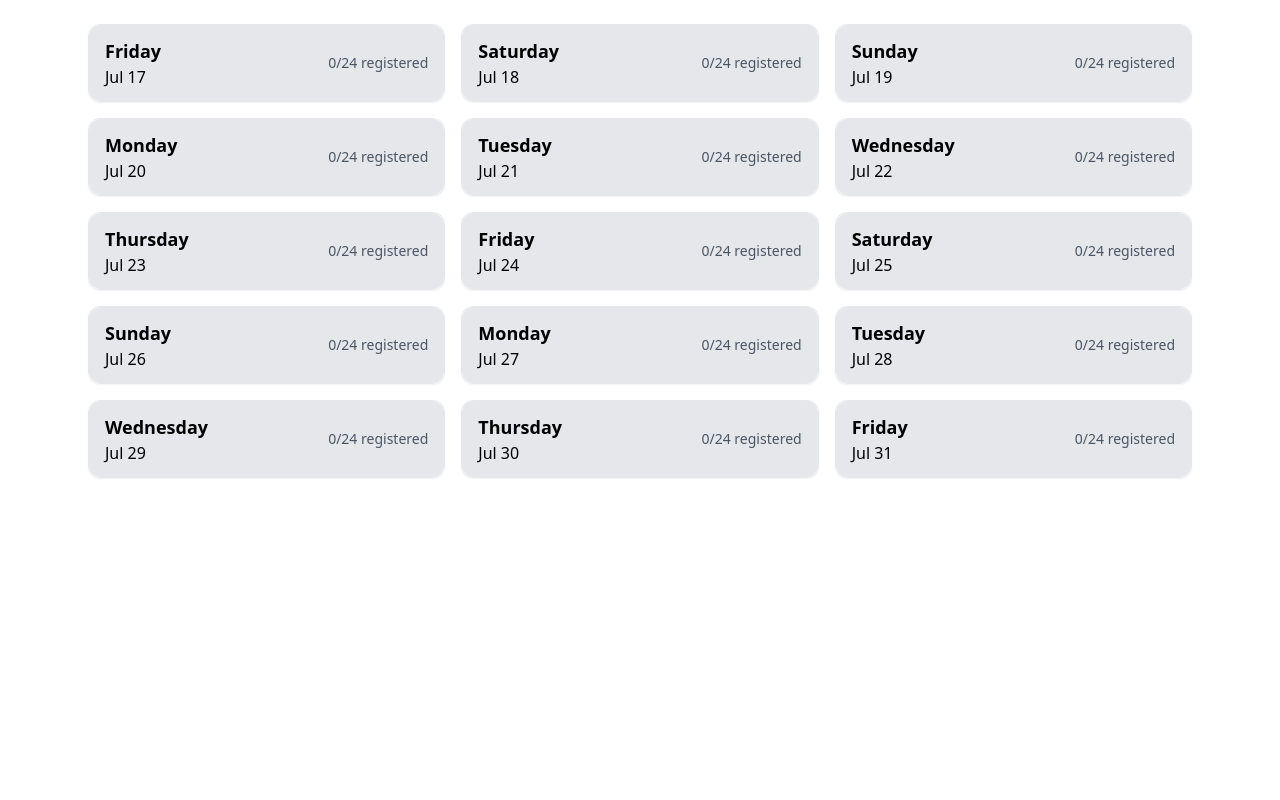
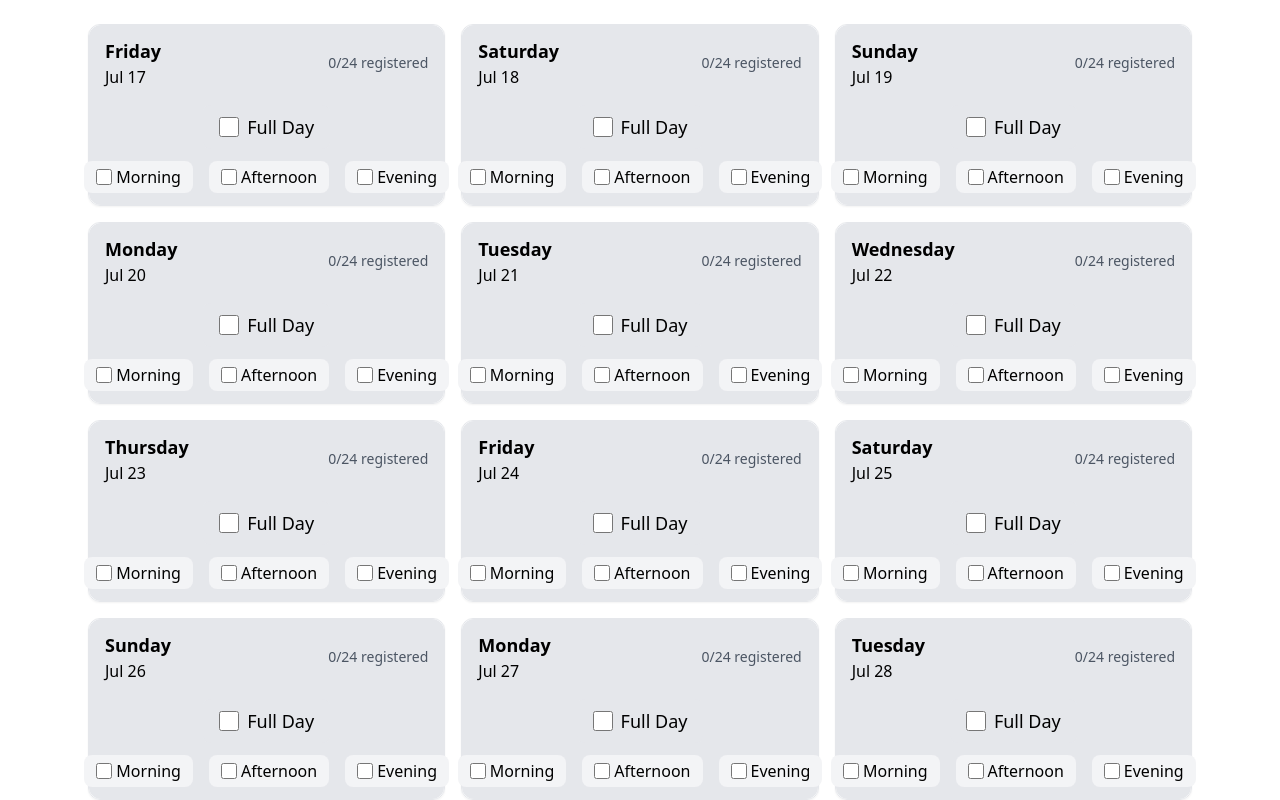
Before and after one commit to jazzorpheus/jof-scheduler, a React (Vite) app: page / in a window 1280 px wide. Shown: the top 800 px of the page. Built offline with nearby package versions, Linux system fonts and the light colour scheme.

Commit message:
add time window selection: Full Day, Morning, Afternoon, Evening

```diff
--- a/src/App.jsx
+++ b/src/App.jsx
@@ -24,7 +24,10 @@ export default function App() {
   const [registeredSlots, setRegisteredSlots] = useState({});
 
   const handleRegister = (slotId) => {
-    setRegisteredSlots((prev) => ({ ...prev, [slotId]: true }));
+    setRegisteredSlots((prev) => ({
+      ...prev,
+      [slotId]: !prev[slotId], // toggle registration
+    }));
   };
 
   return (
--- a/src/components/DayCard.jsx
+++ b/src/components/DayCard.jsx
@@ -5,9 +5,8 @@ import { useState } from "react";
 import Modal from "./Modal";
 
 // Icons
-import { Info, Check } from "lucide-react";
+import { Info, Check, X } from "lucide-react";
 
-// DayCard Component
 export default function DayCard({
   day,
   timeslots,
@@ -25,6 +24,47 @@ export default function DayCard({
     month: "short",
   });
 
+  // --- Helpers ---
+  const getHour = (slot) => new Date(slot.datetime).getHours();
+
+  const windows = {
+    morning: timeslots.filter((s) => getHour(s) >= 6 && getHour(s) <= 11),
+    afternoon: timeslots.filter((s) => getHour(s) >= 12 && getHour(s) <= 17),
+    evening: timeslots.filter((s) => getHour(s) >= 18 && getHour(s) <= 23),
+    fullday: timeslots,
+  };
+
+  // Compute checkbox states from current registeredSlots
+  const morningChecked = windows.morning.every(
+    (s) => registeredSlots[s.timeslotId]
+  );
+  const afternoonChecked = windows.afternoon.every(
+    (s) => registeredSlots[s.timeslotId]
+  );
+  const eveningChecked = windows.evening.every(
+    (s) => registeredSlots[s.timeslotId]
+  );
+  const fullDayChecked = windows.fullday.every(
+    (s) => registeredSlots[s.timeslotId]
+  );
+
+  // Toggle slots in a window
+  const toggleWindow = (window, checked) => {
+    windows[window].forEach((slot) => {
+      const isRegistered = registeredSlots[slot.timeslotId];
+      if (checked && !isRegistered) onRegister(slot.timeslotId);
+      if (!checked && isRegistered) onRegister(slot.timeslotId);
+    });
+  };
+
+  const handleFullDayChange = (e) => toggleWindow("fullday", e.target.checked);
+  const handlePartDayChange = (window, e) =>
+    toggleWindow(window, e.target.checked);
+
+  const handleSlotDeregister = (slot) => {
+    if (registeredSlots[slot.timeslotId]) onRegister(slot.timeslotId);
+  };
+
   const registeredCount = timeslots.filter(
     (slot) => registeredSlots[slot.timeslotId]
   ).length;
@@ -36,18 +76,63 @@ export default function DayCard({
       }`}
     >
       {/* Day header */}
-      <button
+      <div
+        className="px-4 py-3 bg-gray-200 rounded-xl flex flex-col gap-2 cursor-pointer hover:bg-gray-300 transition-colors"
         onClick={() => setOpen(!open)}
-        className="w-full px-4 py-3 bg-gray-200 hover:bg-gray-300 rounded-xl flex justify-between items-center"
       >
-        <div>
-          <p className="text-lg font-semibold">{dayOfWeek}</p>
-          <p className="text-md text-left">{dayOfMonth}</p>
+        {/* Expand/collapse text + registered count */}
+        <div className="flex justify-between items-center">
+          <div>
+            <p className="text-lg font-semibold">{dayOfWeek}</p>
+            <p className="text-md">{dayOfMonth}</p>
+          </div>
+          <div className="text-sm text-gray-600 whitespace-nowrap ml-2">
+            {registeredCount}/{timeslots.length} registered
+          </div>
         </div>
-        <div className="text-sm text-gray-600">
-          {registeredCount}/{timeslots.length} registered
+
+        {/* Bulk checkboxes */}
+        <div className="flex flex-col items-center gap-2 mt-2">
+          {/* Full Day */}
+          <label
+            className="flex items-center gap-2 px-4 py-2 text-lg font-medium bg-gray-200 rounded-lg hover:bg-gray-400"
+            onClick={(e) => e.stopPropagation()}
+          >
+            <input
+              type="checkbox"
+              checked={fullDayChecked}
+              onChange={handleFullDayChange}
+              className="w-5 h-5"
+            />
+            Full Day
+          </label>
+
+          {/* Part-day checkboxes */}
+          <div className="flex gap-4 mt-1">
+            {["morning", "afternoon", "evening"].map((w) => (
+              <label
+                key={w}
+                className="flex items-center gap-1 px-3 py-1 bg-gray-100 rounded-lg hover:bg-gray-200"
+                onClick={(e) => e.stopPropagation()}
+              >
+                <input
+                  type="checkbox"
+                  checked={
+                    {
+                      morning: morningChecked,
+                      afternoon: afternoonChecked,
+                      evening: eveningChecked,
+                    }[w]
+                  }
+                  onChange={(e) => handlePartDayChange(w, e)}
+                  className="w-4 h-4"
+                />
+                {w.charAt(0).toUpperCase() + w.slice(1)}
+              </label>
+            ))}
+          </div>
         </div>
-      </button>
+      </div>
 
       {/* Timeslots grid */}
       {open && (
@@ -69,9 +154,18 @@ export default function DayCard({
                   <Info size={16} />
                 </button>
 
-                {/* Register / Tick */}
+                {/* Registered / Deregister */}
                 {registeredSlots[slot.timeslotId] ? (
-                  <Check className="text-green-500" size={18} />
+                  <div className="flex items-center gap-1">
+                    <Check className="text-green-500" size={18} />
+                    <button
+                      onClick={() => handleSlotDeregister(slot)}
+                      className="text-red-500 hover:text-red-700"
+                      title="Deregister"
+                    >
+                      <X size={16} />
+                    </button>
+                  </div>
                 ) : (
                   <button
                     onClick={() => onRegister(slot.timeslotId)}
--- a/src/components/Modal.jsx
+++ b/src/components/Modal.jsx
@@ -2,13 +2,13 @@
 import sampleEvent from "../data/sampleEvent.json";
 
 // Icons
-import { Check } from "lucide-react";
+import { Check, X } from "lucide-react";
 
 // Modal Component
 export default function Modal({ slot, onClose, registeredSlots, onRegister }) {
   if (!slot) return null;
 
-  const isRegistered = registeredSlots[slot.timeslotId]; // ✅ check registration
+  const isRegistered = registeredSlots[slot.timeslotId];
 
   return (
     <div className="fixed inset-0 z-50 flex items-center justify-center bg-black bg-opacity-50 p-4">
@@ -21,7 +21,7 @@ export default function Modal({ slot, onClose, registeredSlots, onRegister }) {
           ×
         </button>
 
-        {/* Header with datetime, event, and Register button */}
+        {/* Header with datetime, event, and Register/Deregister */}
         <div className="flex flex-wrap items-center justify-between mb-4 gap-2">
           <div>
             <h2 className="text-lg font-semibold">{slot.datetime}</h2>
@@ -29,7 +29,19 @@ export default function Modal({ slot, onClose, registeredSlots, onRegister }) {
           </div>
 
           {isRegistered ? (
-            <Check className="text-green-500" size={18} />
+            <div className="flex items-center gap-2">
+              <Check className="text-green-500" size={18} />
+              <button
+                onClick={() => {
+                  onRegister(slot.timeslotId);
+                  onClose();
+                }}
+                className="text-red-500 hover:text-red-700"
+                title="Deregister"
+              >
+                <X size={18} />
+              </button>
+            </div>
           ) : (
             <button
               onClick={() => {
```
